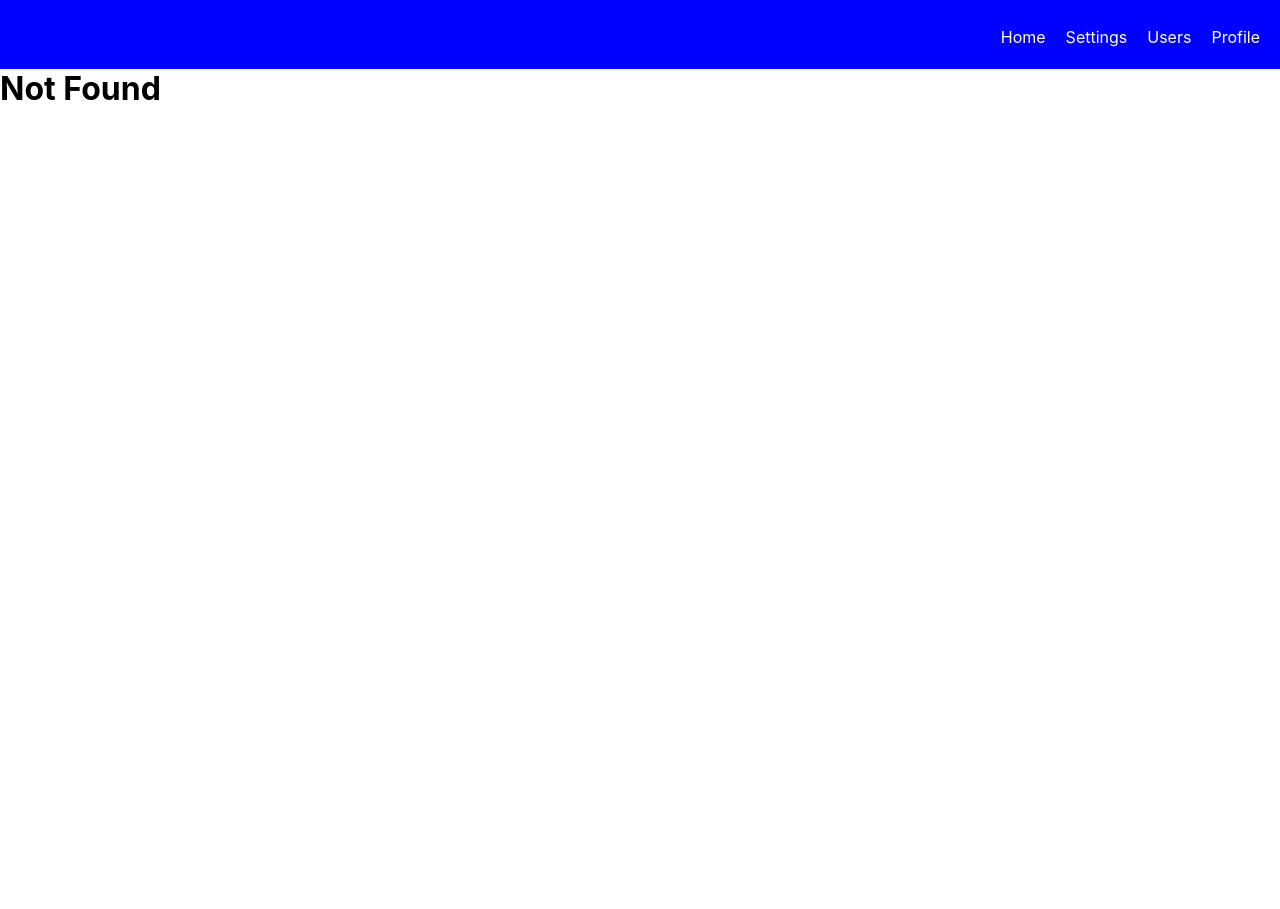
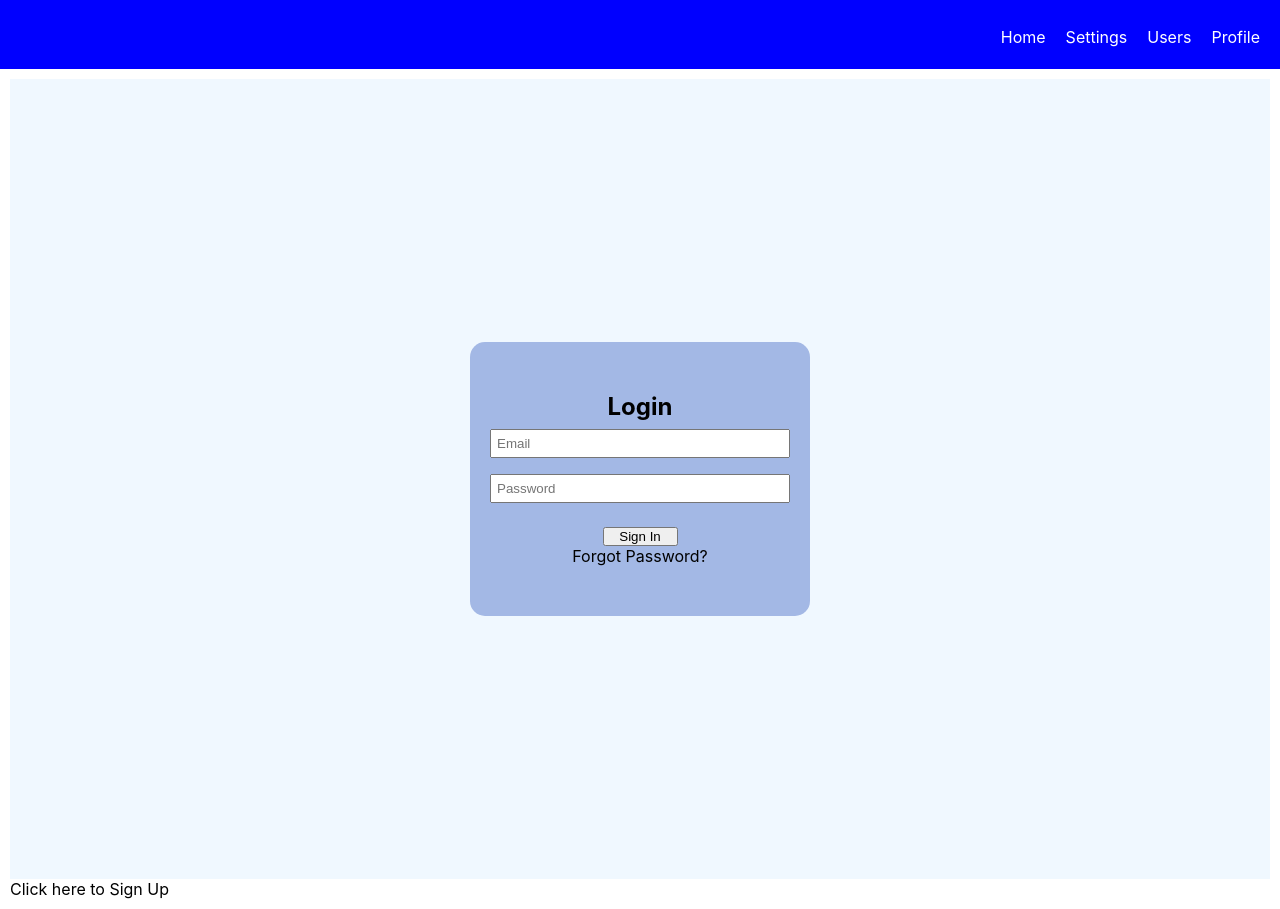
Before and after one commit to KosyAbone/React-Dashboard, a React (Create React App) app: page /login in a window 1280 px wide. Before the commit this address had no page. Before the commit the page ends 800 px from the top, so only its background shows below. Built offline with nearby package versions, Linux system fonts and the light colour scheme.

Commit message:
added firebase authentication, modified loginSignUp pages, modified routes

```diff
--- a/src/App.js
+++ b/src/App.js
@@ -4,15 +4,13 @@ import NavBar from './components/NavBar/navbar.js';
 import Home from './pages/Main/home';
 import Notifications from './pages/Main/notifications';
 import Settings from './pages/Main/settings';
-import Profile from './pages/Main/profile';
 import Map from './pages/SidePages/Map/map';
 import Dashboard from './pages/SidePages/Dashboard/dashboard';
 import Weather from './pages/SidePages/Weather/weather';
 import NewsFeed from './pages/SidePages/NewsFeed/newsfeed';
 import ToolsWidget from './pages/SidePages/ToolsWidget/toolsPage';
-import SignIn from './pages/SignIn/signIn';
-import SignUp from './pages/SignUp/signUp';
 import { BrowserRouter as Router, Routes, Route } from 'react-router-dom';
+import Login from './pages/Login/login';
 
 
 const App = () => {
@@ -23,15 +21,13 @@ const App = () => {
           <Route path="/" element={<Home/>} />
           <Route path="/settings" element={<Settings/>} />
           <Route path="/notifications" element={<Notifications/>} />
-          <Route path="/profile" element={<Profile/>}>
-            <Route path="/profile/dashboard" element={<Dashboard/>} />
-            <Route path="/profile/map" element={<Map/>} />
-            <Route path="/profile/weather" element={<Weather/>} />
-            <Route path="/profile/news-feed" element={<NewsFeed/>} />
-            <Route path="/profile/tools" element={<ToolsWidget/>} />
+          <Route path="/login" element={<Login/>}>
+            <Route path="/login/dashboard" element={<Dashboard/>} />
+            <Route path="/login/map" element={<Map/>} />
+            <Route path="/login/weather" element={<Weather/>} />
+            <Route path="/login/news-feed" element={<NewsFeed/>} />
+            <Route path="/login/tools" element={<ToolsWidget/>} />
           </Route>
-          <Route path="/sign-in" element={<SignIn/>} />
-          <Route path="/sign-up" element={<SignUp/>} />
           <Route path="*" element={<h1>Not Found</h1>} />
         </Routes>
     </Router>
--- a/src/components/NavBar/navBar.js
+++ b/src/components/NavBar/navBar.js
@@ -8,9 +8,7 @@ const NavBar = () => {
         <Link to="/" className="nav-item"><i className="fas fa-home"></i>Home</Link>
         <Link to="/settings" className="nav-item"><i className="fas fa-cog"></i>Settings</Link>
         <Link to="/notifications" className="nav-item"><i className="fas fa-bell"></i>Users</Link>
-        <Link to="/profile" className="nav-item"><i className="fas fa-user"></i>
-            Profile
-        </Link>
+        <Link to="/login" className="nav-item"><i className="fas fa-user"></i>Profile</Link>
     </nav>
   );
 };
--- a/src/pages/SignIn/signIn.js
+++ b/src/components/SignIn/signIn.js
@@ -7,6 +7,7 @@ const SignIn = () => {
     const passwordRef = useRef();
     const {signInUser, forgotPassword} = useUserContext();
     const onSubmit = (e) => {
+        console.log("clicked")
         e.preventDefault();
         const email = emailRef.current.value;
         const password = passwordRef.current.value;
--- a/src/context/auth/auth.js
+++ b/src/context/auth/auth.js
@@ -1,21 +1,18 @@
-import React from "react";
-// Import the functions you need from the SDKs you need
-import { initializeApp } from "firebase/app";
-// TODO: Add SDKs for Firebase products that you want to use
-// https://firebase.google.com/docs/web/setup#available-libraries
-
+import React, { useState } from "react";
+import SignIn from "../../components/SignIn/signIn";
+import SignUp from "../../components/SignUp/signUp";
 
 const Auth = () => {
-    // Your web app's Firebase configuration
-    const firebaseConfig = {
-        apiKey: "AIzaSyAygfyXd7ZtTF6yWkZyhWPmM2BQ8eJwdpU",
-        authDomain: "mdev1001-m2023-ice11-3232b.firebaseapp.com",
-        projectId: "mdev1001-m2023-ice11-3232b",
-        storageBucket: "mdev1001-m2023-ice11-3232b.appspot.com",
-        messagingSenderId: "754808490612",
-        appId: "1:754808490612:web:3986ea58b24cc7f7209f21"
-    };
+    const [index, setIndex] = useState(false);
+    const toggleIndex = () => {
+        setIndex(prevState => !prevState);
+    }
+    return (
+        <div className="container">
+            {!index ? <SignIn /> : <SignUp />}
+            <p onClick={toggleIndex}>{!index ? "Click here to Sign Up" : "Sign In"}</p>
+        </div>
+    );
+}
 
-    // Initialize Firebase
-    const app = initializeApp(firebaseConfig);
-}
+export default Auth;
--- a/src/context/userContext.js
+++ b/src/context/userContext.js
@@ -7,7 +7,7 @@ import {
     signOut,
     sendPasswordResetEmail
 } from 'firebase/auth'
-import {auth} from "../firebase";
+import {auth} from '../firebase';
 const UserContext = createContext({})
 //Custom Hook useUserContext
 export const useUserContext = () => useContext(UserContext);
@@ -38,6 +38,7 @@ export const UserContextProvider = ({ children }) => {
     };
 
     const signInUser = (email, password) => {
+        console.log('working')
         setLoading(true)
         signInWithEmailAndPassword(auth, email, password)
             .then((res) => console.log(res))
--- a/src/firebase/index.js
+++ b/src/firebase/index.js
@@ -0,0 +1,18 @@
+import { initializeApp } from "firebase/app";
+import { getAuth } from 'firebase/auth';
+import { getStorage} from 'firebase/storage';
+import { getFirestore } from 'firebase/firestore';
+
+const firebaseConfig = {
+    apiKey: "AIzaSyCU3PI5-HNlStt66PN02EopLjZ-66nd8Kc",
+    authDomain: "xplorer-78774.firebaseapp.com",
+    projectId: "xplorer-78774",
+    storageBucket: "xplorer-78774.appspot.com",
+    messagingSenderId: "746014399055",
+    appId: "1:746014399055:web:27fcd90c21b0692c5e683a"
+};
+
+const app = initializeApp(firebaseConfig);
+export const auth = getAuth(app);
+export const db = getFirestore(app);
+export const storage = getStorage();
--- /dev/null
+++ b/src/pages/Login/login.js
@@ -0,0 +1,16 @@
+import React from "react";
+import { useUserContext } from "../../context/userContext";
+import Auth from "../../context/auth/auth";
+import Profile from "../Main/profile";
+
+const Login = () => {
+    const { loading, error, user } = useUserContext();
+    return (
+        <div>
+            {error && <p>{error}</p>}
+            {loading ? <h2>Loading...</h2> :  <div>{user ? <Profile /> : <Auth />}</div>}
+        </div>
+    );
+}
+
+export default Login;
```
Also changed, not shown: src/components/SignIn/signIn.css (renamed from src/pages/SignIn/signIn.css), src/components/SignUp/signUp.css (renamed from src/pages/SignUp/signUp.css), src/components/SignUp/signUp.js (renamed from src/pages/SignUp/signUp.js).
